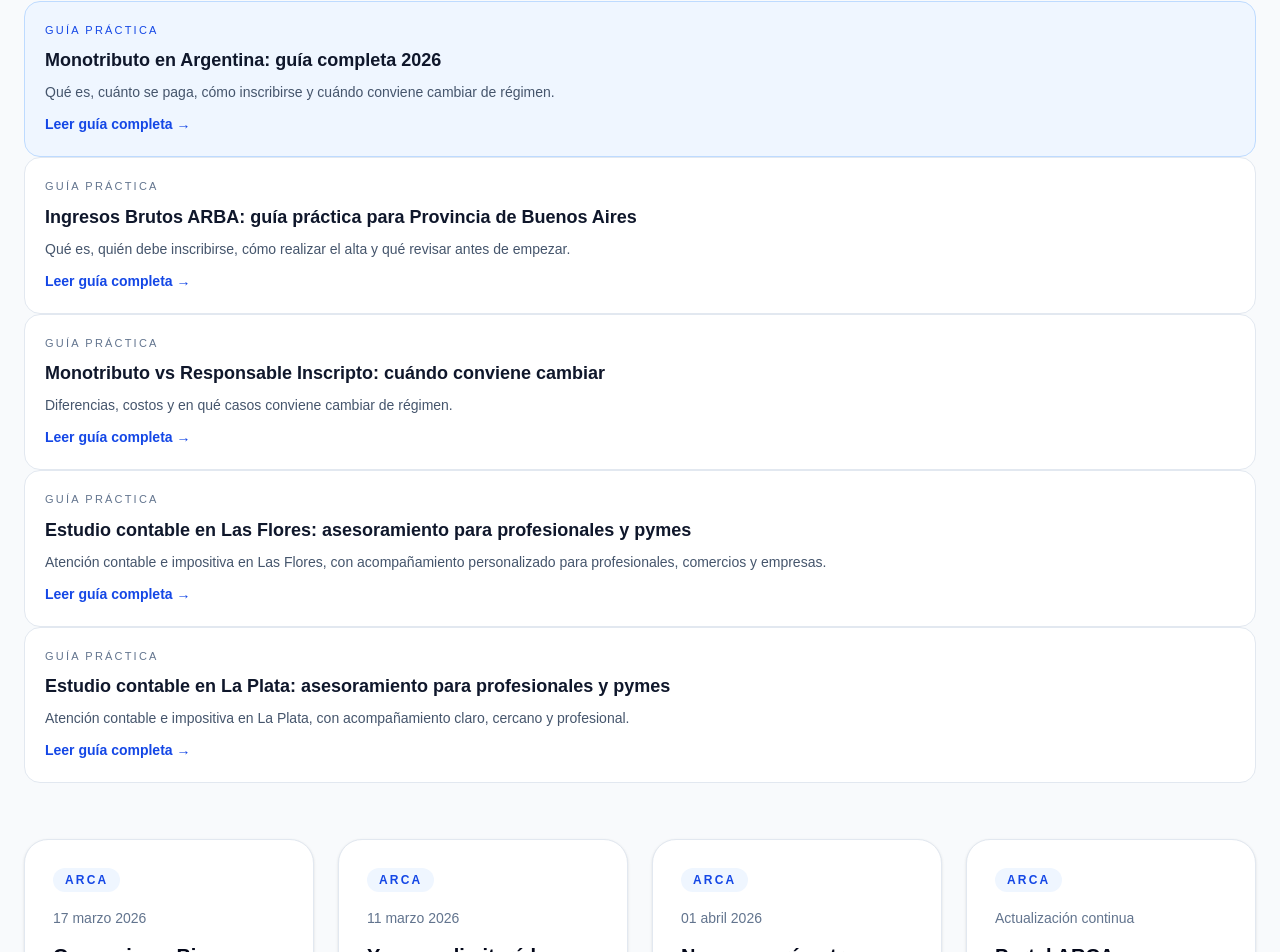
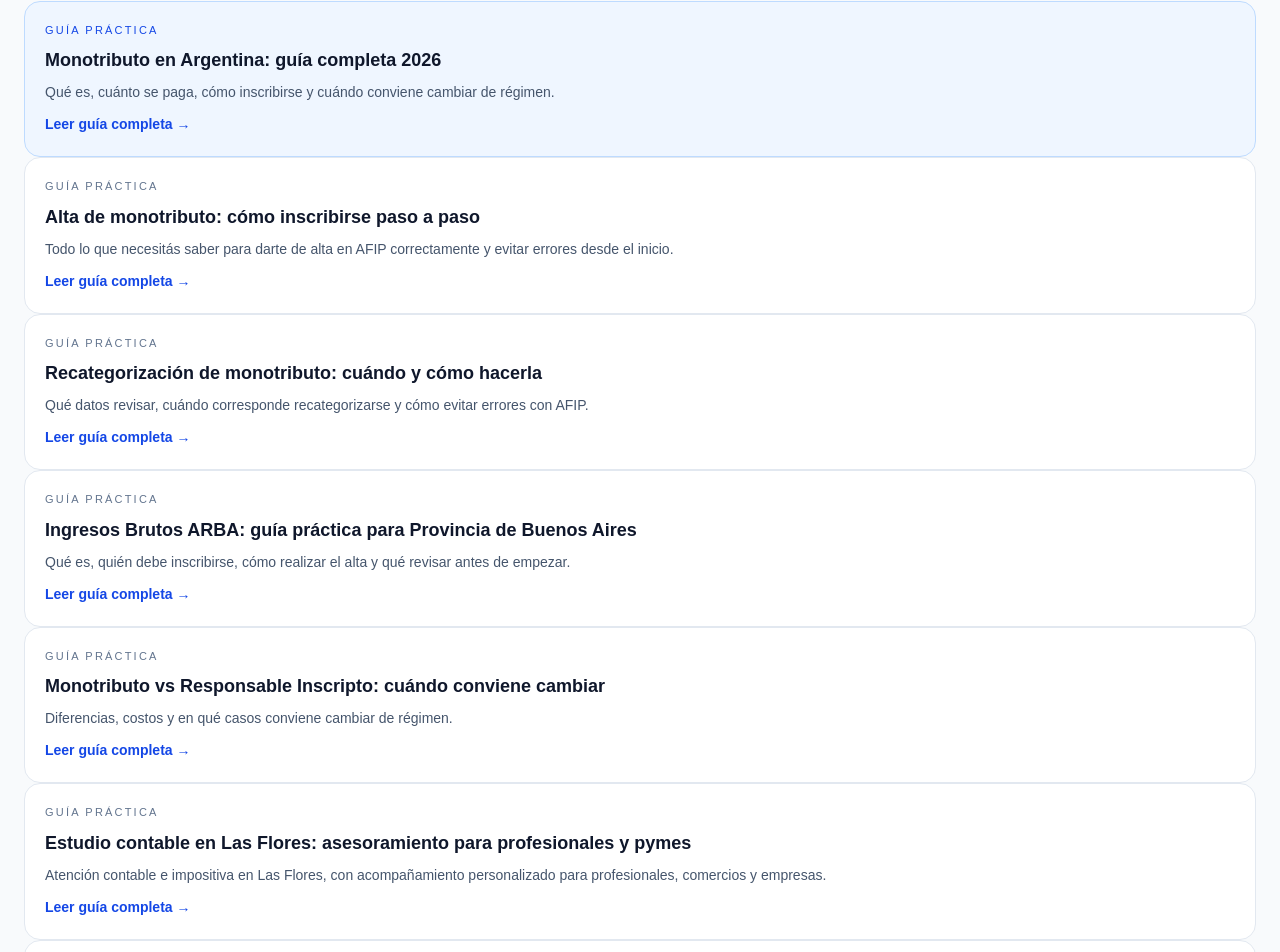
Before and after one commit to diegoartola/garciastefano-web, a Next.js app: page / in a window 1280 px wide. Shown: the part 4187-5139 px from the top of the page. Built offline with nearby package versions, Linux system fonts and the light colour scheme; no server answers.

Commit message:
add monotributos cards

```diff
--- a/app/page.tsx
+++ b/app/page.tsx
@@ -507,7 +507,48 @@ export default async function Home() {
               Leer guía completa →
             </a>
           </div>
+          <div className="rounded-2xl border border-slate-200 bg-white p-5">
+            <p className="text-[11px] uppercase tracking-[0.2em] text-slate-500">
+              Guía práctica
+            </p>
 
+            <h3 className="mt-2 text-lg font-semibold text-slate-900">
+              Alta de monotributo: cómo inscribirse paso a paso
+            </h3>
+
+            <p className="mt-2 text-sm text-slate-600">
+              Todo lo que necesitás saber para darte de alta en AFIP
+              correctamente y evitar errores desde el inicio.
+            </p>
+
+            <a
+              href="/monotributo-alta"
+              className="mt-3 inline-block text-sm font-semibold text-blue-700 hover:underline"
+            >
+              Leer guía completa →
+            </a>
+          </div>
+          <div className="rounded-2xl border border-slate-200 bg-white p-5">
+            <p className="text-[11px] uppercase tracking-[0.2em] text-slate-500">
+              Guía práctica
+            </p>
+
+            <h3 className="mt-2 text-lg font-semibold text-slate-900">
+              Recategorización de monotributo: cuándo y cómo hacerla
+            </h3>
+
+            <p className="mt-2 text-sm text-slate-600">
+              Qué datos revisar, cuándo corresponde recategorizarse y cómo
+              evitar errores con AFIP.
+            </p>
+
+            <a
+              href="/recategorizacion-monotributo"
+              className="mt-3 inline-block text-sm font-semibold text-blue-700 hover:underline"
+            >
+              Leer guía completa →
+            </a>
+          </div>
           <div className="rounded-2xl border border-slate-200 bg-white p-5">
             <p className="text-[11px] uppercase tracking-[0.2em] text-slate-500">
               Guía práctica
```
